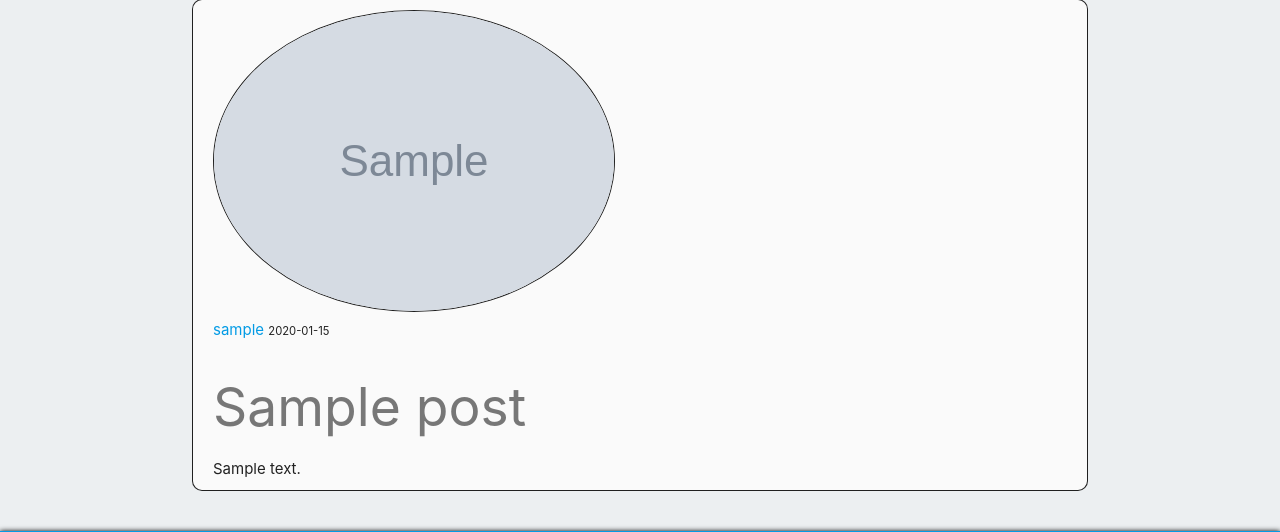
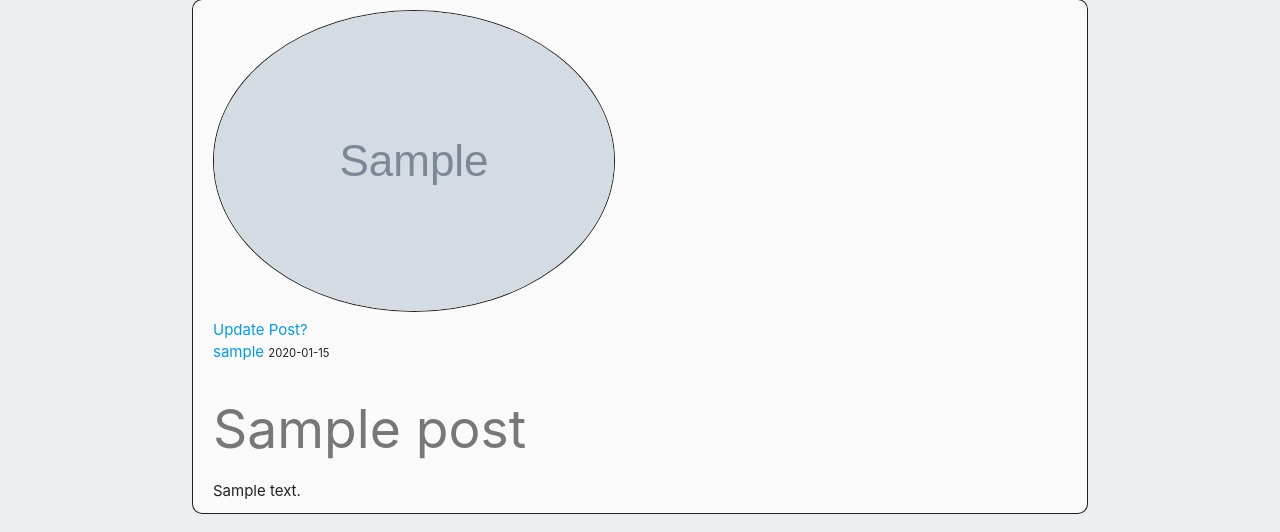
Before and after one commit to KDugg84/CI-Flask-Messenger-MS3-GP, a Flask app: page /posts/1 in a window 1280 px wide. Shown: the part 85-617 px from the top of the page. Run offline with Flask 2, Linux system fonts and the light colour scheme; a user stored in the database is signed in; tables that the repository leaves empty hold one stand-in row (values such as "Sample post"); grey boxes marked "Sample" are stand-in pictures.

Commit message:
Add if statement to iterate through users to add update function

```diff
--- a/flaskmessenger/templates/posts.html
+++ b/flaskmessenger/templates/posts.html
@@ -4,6 +4,11 @@
     <div class="content-section">
         <img class="account-img" src="{{ url_for('static', filename='img/' + post.author.profile_image) }}">
         <div class="content-metadata">
+            {% if post.author == current_user %}
+            <div>
+                <a class="btn-update" href="{{ url_for('edit_posts', post_id=post.id) }}">Update Post?</a>
+            </div>
+            {% endif %}
             <a href="#">{{ post.author.username }}</a>
             <small>{{ post.date_posted.strftime('%Y-%m-%d') }}</small>
         </div>
```
